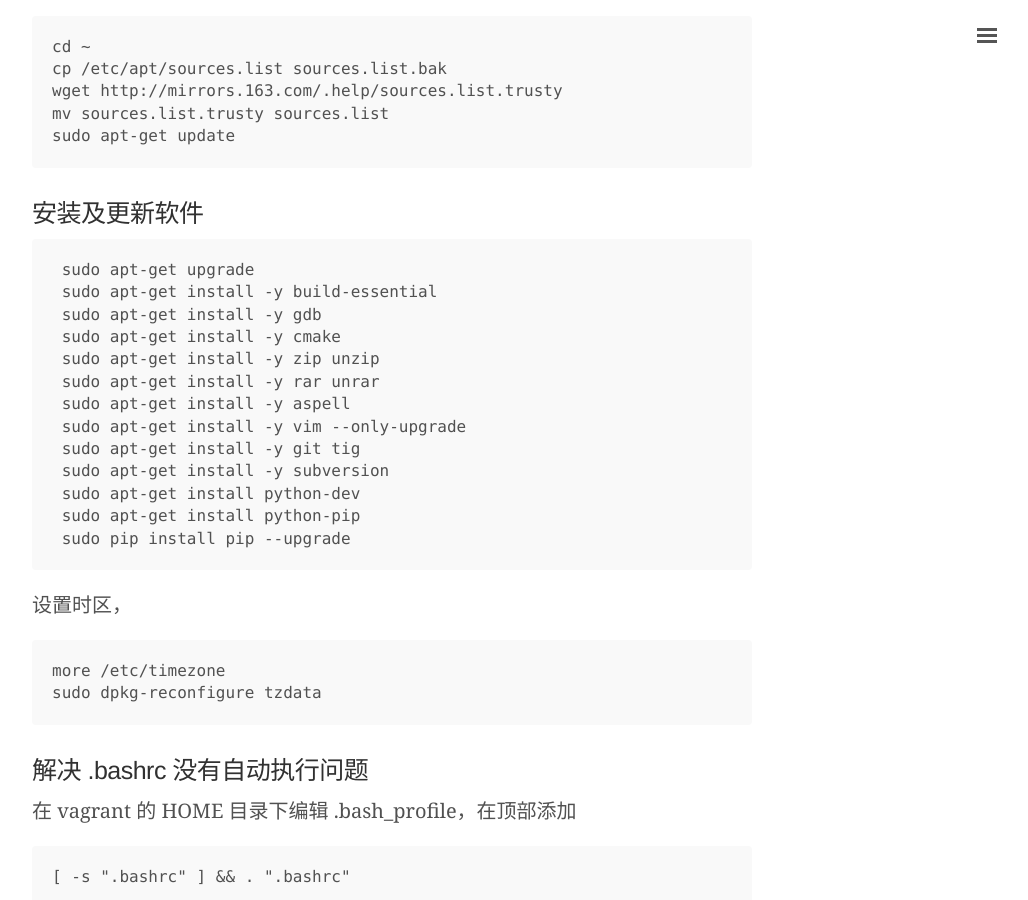
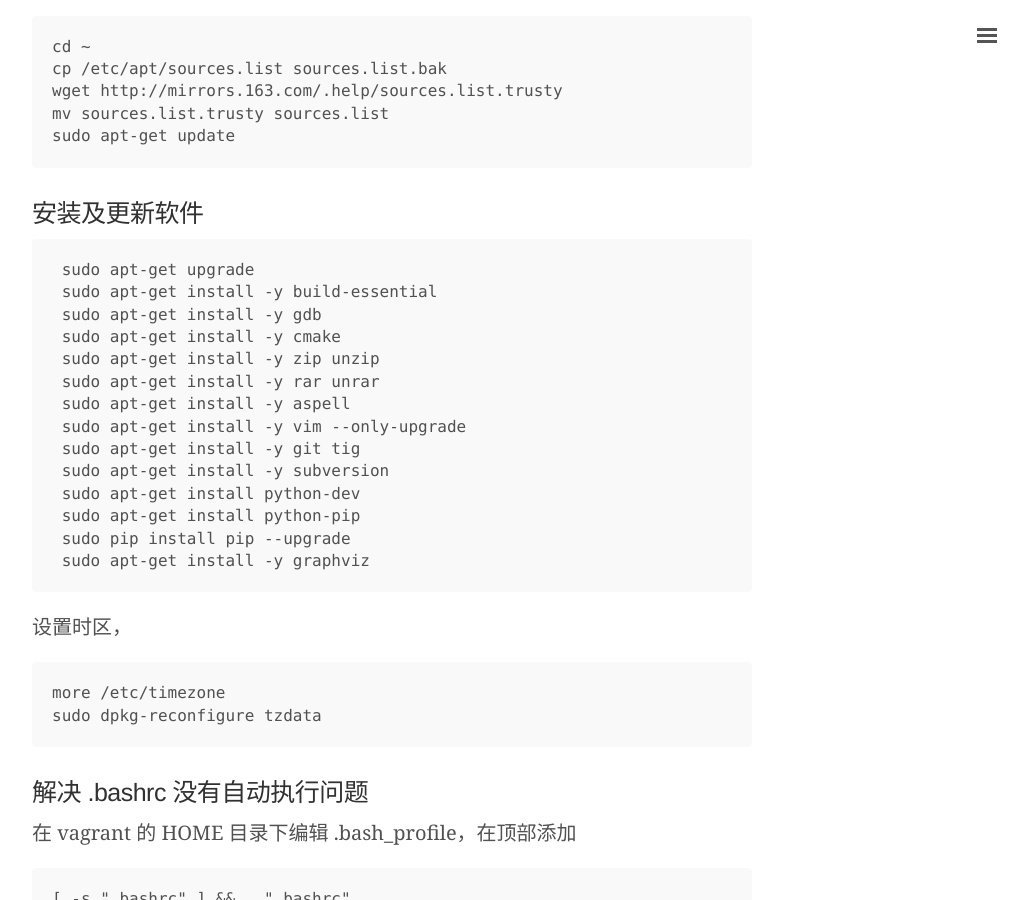
Before and after one commit to 0000-bigtree/0000-bigtree.github.io, a Jekyll site: the page built from _posts/2015-08-12-config-vagrant-on-win7.md, in a window 1280 px wide and 900 px high, scrolled down 7541 px. Shown: the whole window, without its empty margins (248-1276 px from the left). Built offline with Jekyll 4.4.1, drawn with Linux system fonts in a browser that asks for light colours.

Commit message:
添加graphviz工具

```diff
--- a/_posts/2015-08-12-config-vagrant-on-win7.md
+++ b/_posts/2015-08-12-config-vagrant-on-win7.md
@@ -268,6 +268,7 @@ boot.sh 内容，
      sudo apt-get install python-dev
      sudo apt-get install python-pip
      sudo pip install pip --upgrade
+     sudo apt-get install -y graphviz
 
 设置时区，
 
```
